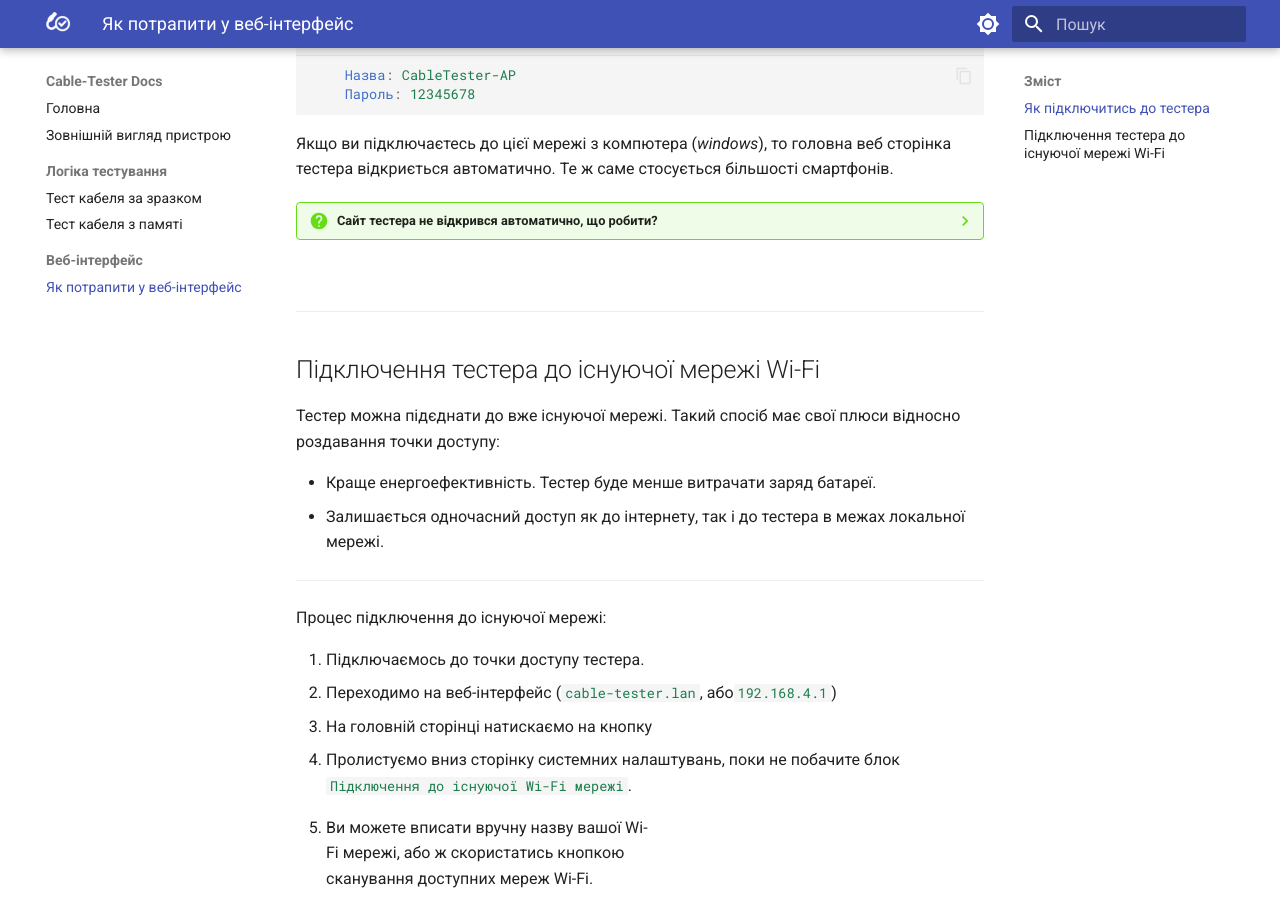
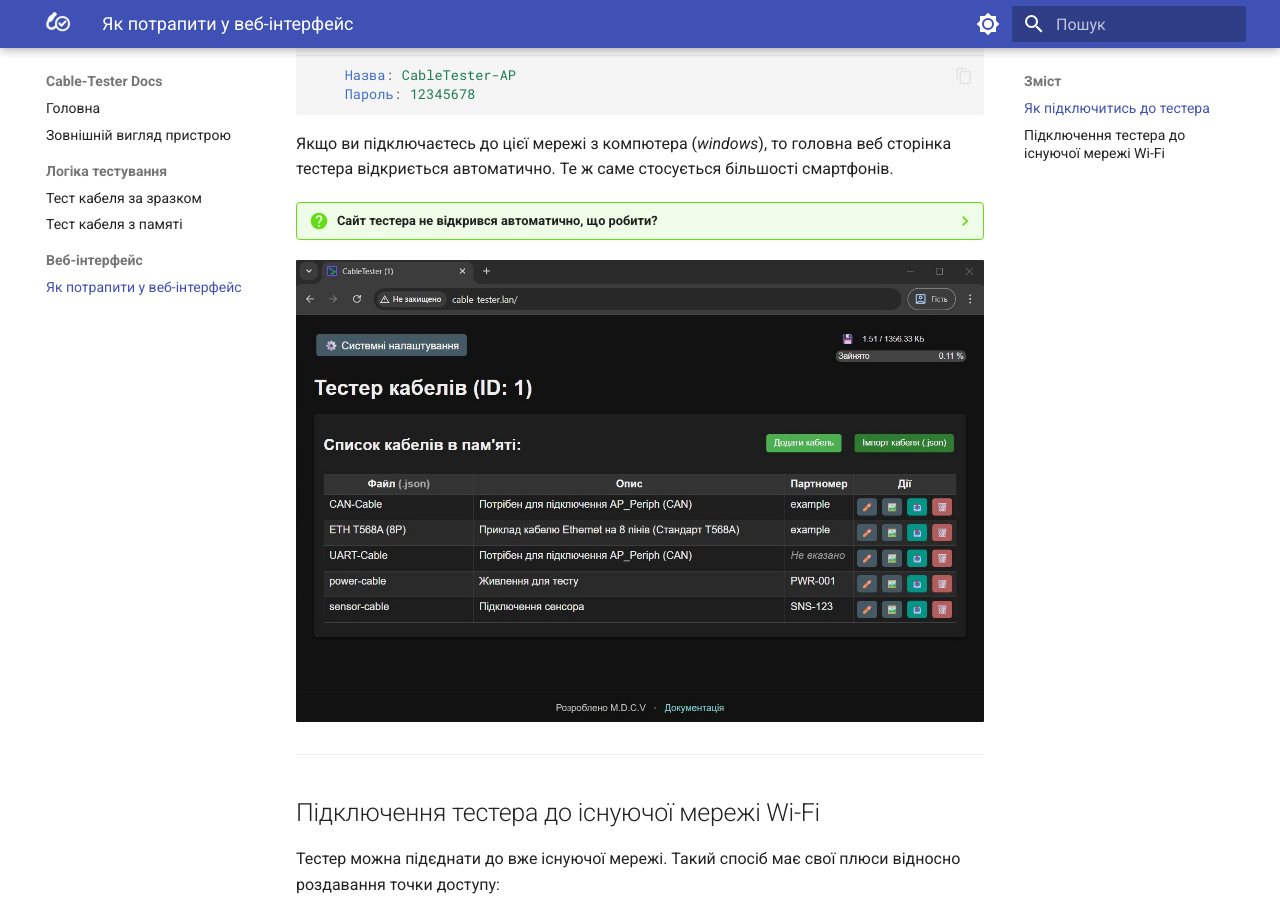
Before and after one commit to truepasha/Cable-Tester.site, an MkDocs documentation site: the page built from docs/web-interface/How-to-access-the-web-interface.md, in a window 1280 px wide and 900 px high, scrolled down 350 px. Built offline with MkDocs 1.6.1 and Material for MkDocs 9.7.7, drawn with Linux system fonts in a browser that asks for light colours.

Commit message:
виправлення помилок зі зворотніми слешами

```diff
--- a/docs/web-interface/getting-started.md
+++ b/docs/web-interface/How-to-access-the-web-interface.md
@@ -21,7 +21,7 @@
 
 	Якщо ви підключаєтесь з телефона, то зазвичай в сповіщеннях зявляється повідомлення про те що мережа без доступу до інтернета і потрібна авторизація, в більшості випадків коли натиснути на таке повідомлення то воно відкриє веб-інтерфейс тестера.
 
-![](getting-started\images\main-page-ap.jpg "Вигляд головної сторінки веб-інтерфейсу тестера")
+![](getting-started/images/main-page-ap.jpg "Вигляд головної сторінки веб-інтерфейсу тестера")
 
 ---
 ## Підключення тестера до існуючої мережі Wi-Fi
@@ -36,9 +36,9 @@
 
 1. Підключаємось до точки доступу тестера.
 2. Переходимо на веб-інтерфейс (`#!yaml cable-tester.lan`, або`#!yaml 192.168.4.1`)
-3. На головній сторінці натискаємо на кнопку ![](getting-started\images\button-system-settings.png){.no-zoom width=200px}
+3. На головній сторінці натискаємо на кнопку ![](getting-started/images/button-system-settings.png){.no-zoom width=200px}
 4. Пролистуємо вниз сторінку системних налаштувань, поки не побачите блок `#!yaml Підключення до існуючої Wi-Fi мережі`.
-5. <div class="grid" markdown>Ви можете вписати вручну назву вашої Wi-Fi мережі, або ж скористатись кнопкою сканування доступних мереж Wi-Fi. ![](getting-started\images\system-settings-wifi-connect.jpg){width=100%}</div>
+5. <div class="grid" markdown>Ви можете вписати вручну назву вашої Wi-Fi мережі, або ж скористатись кнопкою сканування доступних мереж Wi-Fi. ![](getting-started/images/system-settings-wifi-connect.jpg){width=100%}</div>
 6. Введіть корректний пароль від Wi-Fi і натисніть кнопку збереження.
 
 Після цих дій тестер підєднається до вказаної мережі і вимкне власну точку доступу. **Тепер тестер пріоритетно буде старатись підєднуватись до вказаної мережі**. Якщо мережа буде недоступною, то тестер автоматично запустить власну точку доступу.
@@ -50,7 +50,7 @@
 Після того як тестер підєднався до вашої Wi-Fi мережі, то ваш роутер більш за все встановить інший IP.
 Для того щоб зрозуміти на який IP вам підключатись щоб потрапити на веб-інтерфейс тестера, ви можете скористатись вкладкою `#!py Інформація` на дисплеї тестера:
 <div class="grid" markdown>
-![](getting-started\images\display-info.png)
+![](getting-started/images/display-info.png)
 
 В моєму випадку, тестер отримав фактичний IP: `#!cpp 192.168.92.150`. А у вас більш за все буде інший.
 </div>
```
